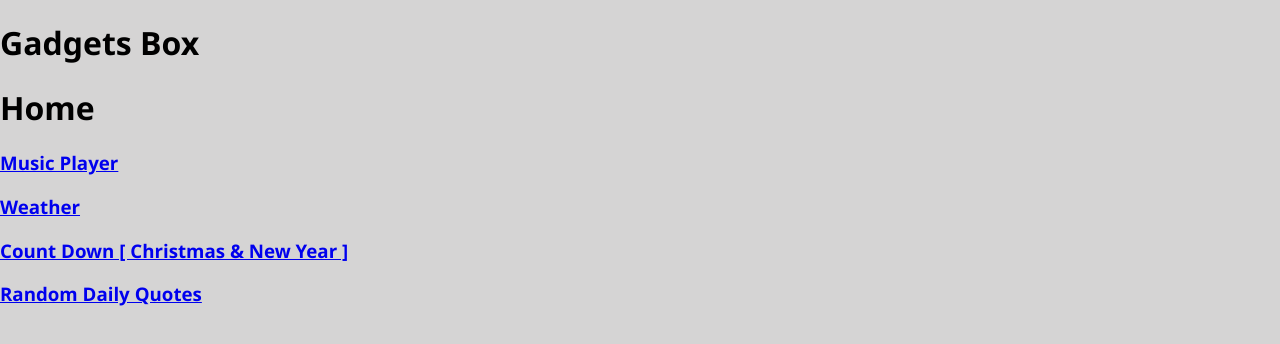
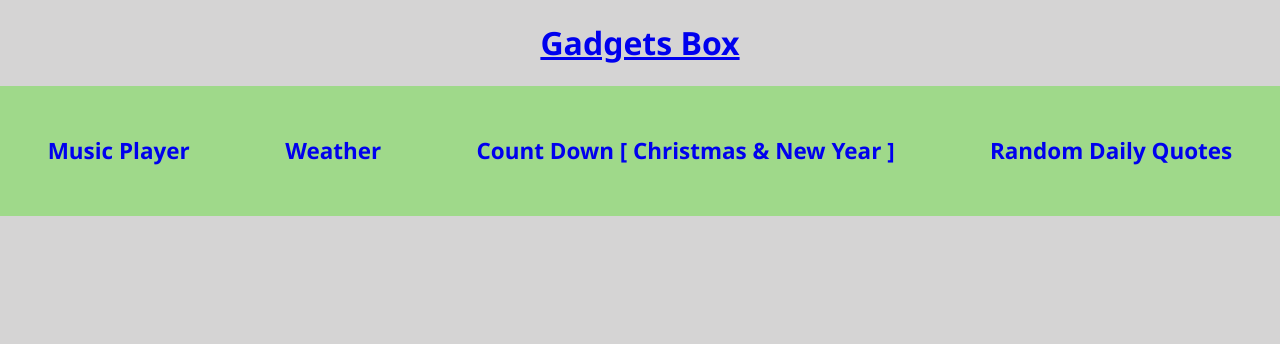
Before and after one commit to pica69co/gadgets-box, a React (Create React App) app: page / in a window 1280 px wide. Shown: the top 344 px of the page. Built offline with nearby package versions, Linux system fonts and the light colour scheme; no server answers; a web font is replaced by a local one.

Commit message:
home-links

```diff
--- a/src/App.css
+++ b/src/App.css
@@ -1,10 +1,10 @@
 @import url('https://fonts.googleapis.com/css2?family=Playfair+Display:ital,wght@0,700;1,400;1,500;1,600;1,700&display=swap');
 
-/* .App {
-  max-width: 1080px;
+ .App {
+
   text-align: center;
   margin: 20px auto;
-} */
+}
 
 
 .quote-box{
--- a/src/App.js
+++ b/src/App.js
@@ -1,6 +1,6 @@
 import './App.css';
-import { BrowserRouter as Router, Routes, Route } from 'react-router-dom'
-// import NewYear from './pages/NewYear/NewYear';
+import { BrowserRouter as Router, Routes, Route, Link } from 'react-router-dom'
+
 import OtherNewYear from './pages/OtherNewYear/OtherNewYear.jsx';
 import MusicPlayer from './pages/MusicPlayer/MusicPlayer';
 import Quotes from './pages/Quotes';
@@ -11,8 +11,9 @@ function App() {
     <Router>
 
     <div className="App">
-
+     <Link to='/'>
       <h1>Gadgets Box</h1>
+     </Link>
       <Routes>
       <Route path='/' element={<Home />}> </Route>
       <Route path='/quotes' element={<Quotes/>}> </Route>
--- a/src/pages/Home/Home.css
+++ b/src/pages/Home/Home.css
@@ -0,0 +1,15 @@
+.container-home{
+    width: auto;
+    background: #5edf3475;
+    display: flex;
+    justify-content: space-around;
+}
+
+ .link-container{
+    font-size: 1.2rem;
+
+}
+.link{
+    text-decoration: none;
+    padding: 15px;
+}
--- a/src/pages/Home/Home.jsx
+++ b/src/pages/Home/Home.jsx
@@ -1,13 +1,38 @@
 import { Link } from 'react-router-dom'
+import './Home.css'
+
+const Links = [
+//    {
+//     name: 'Home',
+//     path:'/',
+//   },
+  {
+    name: 'Music Player',
+    path: '/music'
+  },
+  {
+    name: 'Weather',
+    path: '/weather',
+  },
+  {
+    name: 'Count Down [ Christmas & New Year ]',
+    path: '/countdown',
+  },
+  {
+    name: 'Random Daily Quotes',
+    path: '/quotes',
+  }
+]
 
 const Home = () => {
     return (
-        <div>
-            <h1>Home</h1>
-            <Link to='/music'><h3>Music Player</h3></Link>
-            <Link to='/weather'><h3>Weather</h3></Link>
-            <Link to='/countdown'><h3>Count Down [ Christmas & New Year ]</h3></Link>
-            <Link to='/quotes'><h3>Random Daily Quotes</h3></Link>
+        <div className='container-home'>
+            { Links.map((link, index) => (
+            <div key={index} className='link-container'>
+            <Link to={link.path} className='link'><h3 >{link.name} </h3></Link>
+            </div>
+            ))
+            }
         </div>
     )
 }
```
